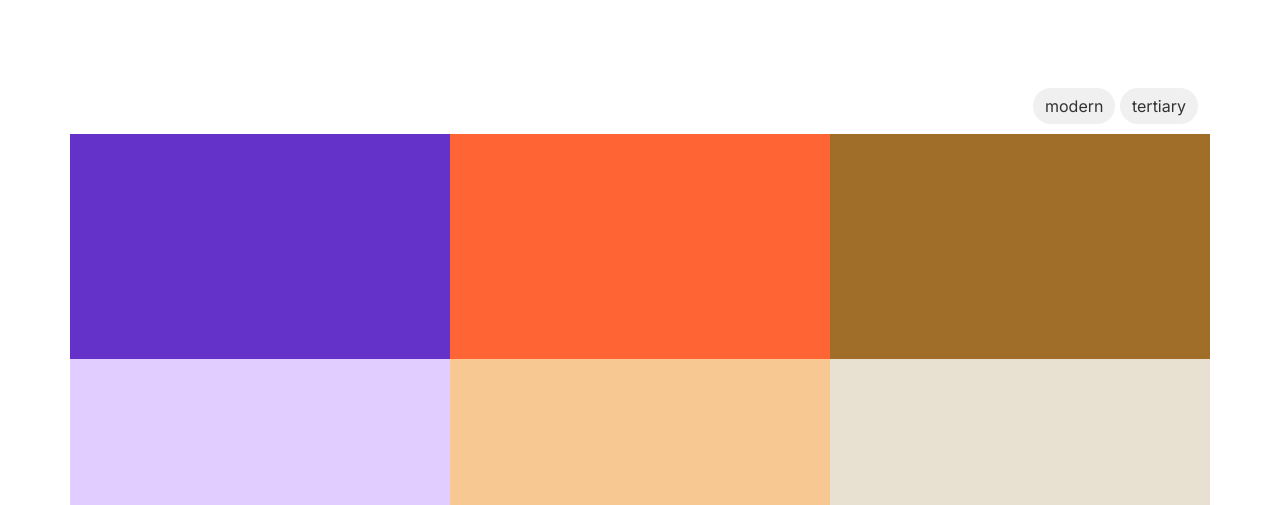
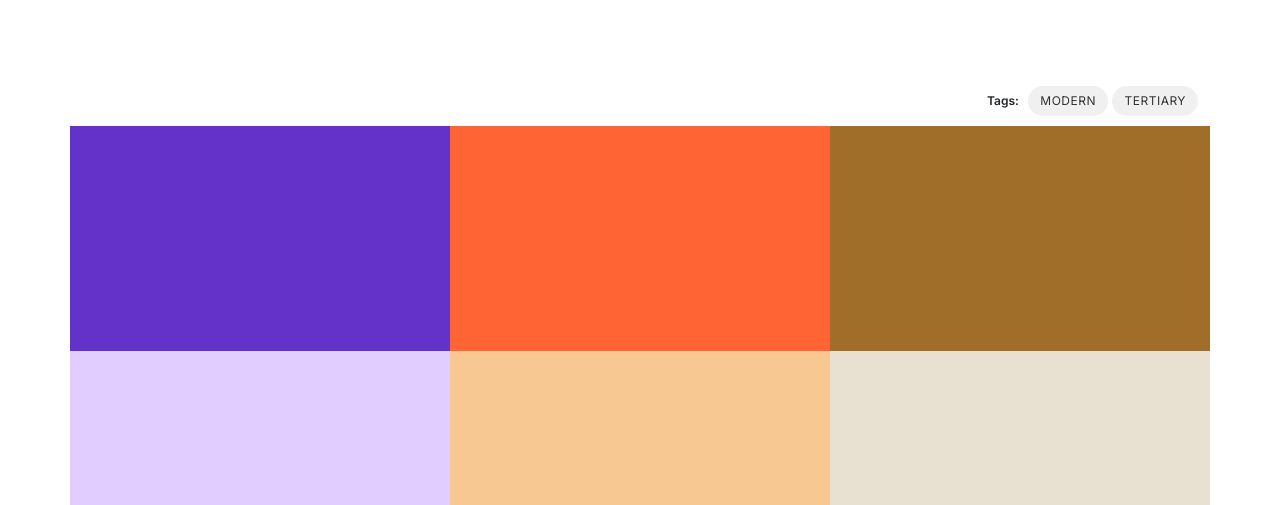
Before and after one commit to ashleymarlow/palette-picker, a plain HTML site: page index.html in a window 1280 px wide. Shown: the part 295-800 px from the top of the page. Drawn offline with nearby package versions, Linux system fonts and the light colour scheme.

Commit message:
footer and buttons
maybe a scroll bar tooooo

```diff
--- a/css/styles.css
+++ b/css/styles.css
@@ -92,11 +92,15 @@ h2 {
     margin-left: 10px;
 }
 
-button.btn.btn-outline-primary {
+button.btn.btn-outline-primary.tag-btn {
     border: none;
     color: #323232;
     border-radius: 100px;
     background-color: #f0f0f0;
+    cursor: default;
+    font-size: 12px;
+    letter-spacing: .5px;
+    text-transform: uppercase;
 }
 
 .dropdown-menu li {
@@ -106,3 +110,48 @@ button.btn.btn-outline-primary {
 .hidden {
     display: none !important;
 }
+
+.tag-label {
+    font-size: 12px;
+    font-weight: 600;
+    padding-right: 5px;
+}
+
+/* width */
+::-webkit-scrollbar {
+    width: 20px;
+}
+
+/* Track */
+::-webkit-scrollbar-track {
+    background: #ececec;
+}
+
+/* Handle */
+::-webkit-scrollbar-thumb {
+    background: linear-gradient(45deg, blue, indigo, violet);
+    border-radius: 100px;
+}
+
+/* Handle on hover */
+::-webkit-scrollbar-thumb:hover {
+    background: blue;
+}
+
+footer {
+    background-color: #ececec;
+    padding: 20px;
+}
+
+.footer-logo img {
+    width: 250px;
+}
+
+.footer-logo {
+    text-align: center;
+}
+
+footer p {
+    padding-top: 20px;
+    font-size: 14px;
+}
--- a/index.html
+++ b/index.html
@@ -47,6 +47,14 @@
 
             <div id="palette-container"></div>
         </div>
+
+        <footer>
+          <div class="footer-logo">
+            <img src="img/palette-picker-logo.png" alt="logo">
+            <p>Made With ❤️ by Ashley & Justin Tew</p>
+          </div>
+        </footer>
+
     </main>
 
 
--- a/js/scripts.js
+++ b/js/scripts.js
@@ -27,14 +27,14 @@ function setupPalettes(data) {
 
         tagArray.forEach(function(tag){
             tagHTML += `
-            <button type="button" class="btn btn-outline-primary">` + tag + `</button>
+            <button type="button" class="btn btn-outline-primary tag-btn">` + tag + `</button>
             `;
         });
 
 
         palettehtml += `
             <div class="palette" data-tags="` + tags + `">
-                <div class="row header-row text-end"><div class="col">` + tagHTML + `</div></div>
+                <div class="row header-row text-end"><div class="col"><span class="tag-label">Tags:</span>` + tagHTML + `</div></div>
                 <div class="row palette-row">
                     <div class="palette-color" data-color="` + color1 + `" style="background-color:` + color1 + `";><span>` + color1 + `<img class="copy-icon" src="img/copy.svg"></span></div>
                     <div class="palette-color" data-color="` + color2 + `" style="background-color:` + color2 + `";><span>` + color2 + `<img class="copy-icon" src="img/copy.svg"></span></div>
```
Also changed, not shown: img/palette-picker-logo.png.
